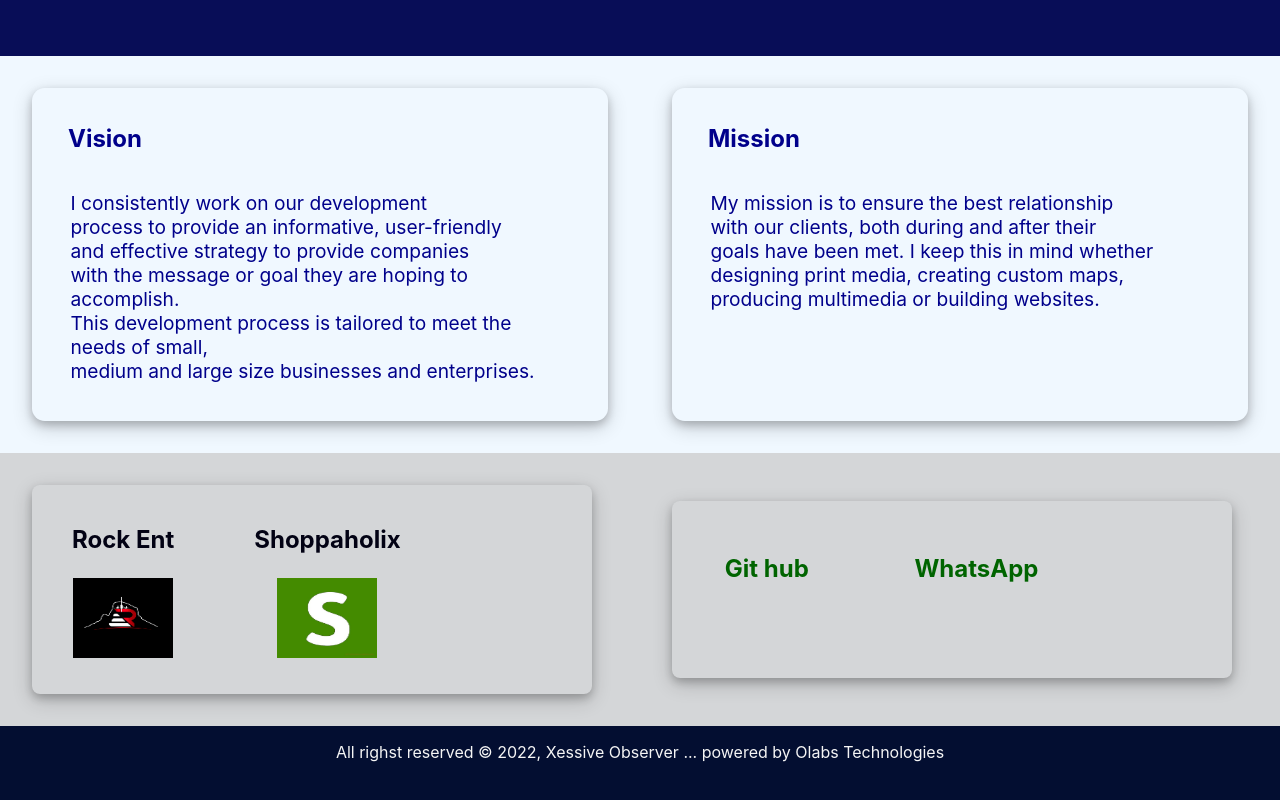
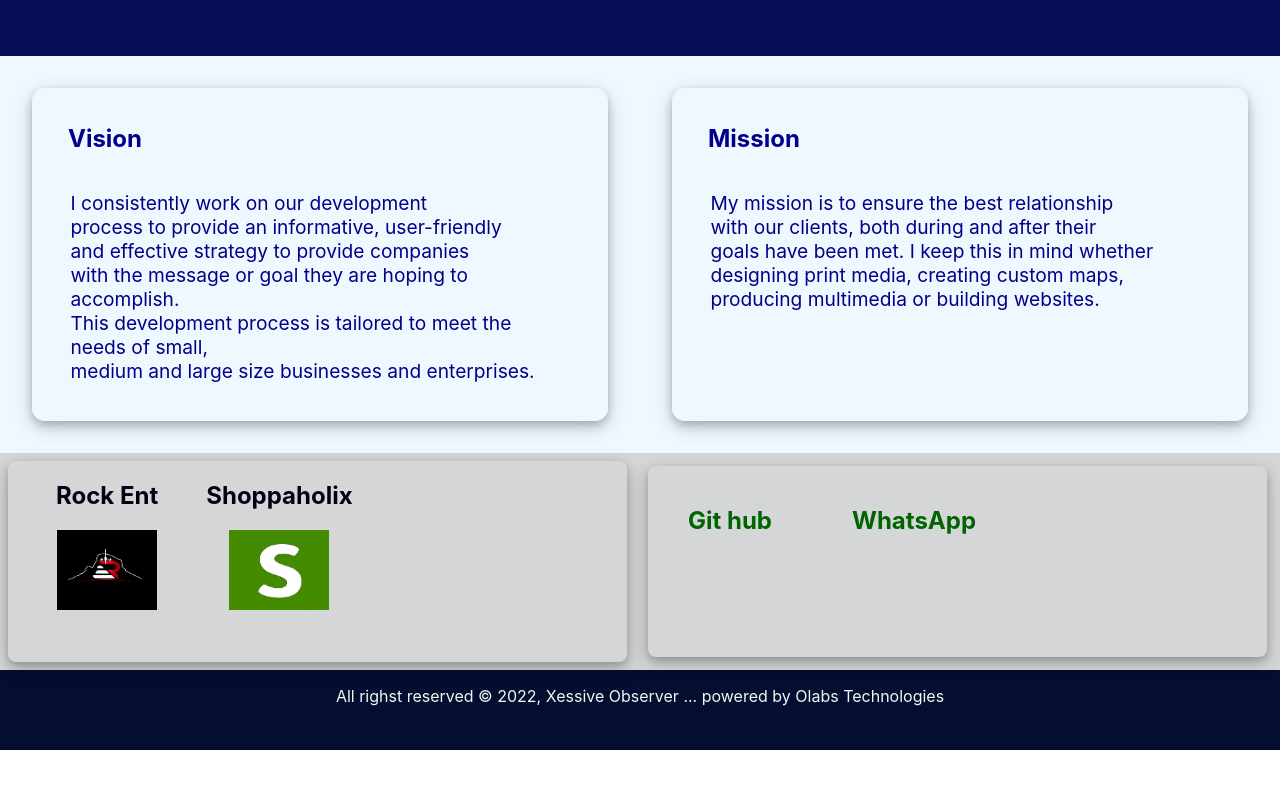
Before and after one commit to XessiveObserver/portfolio, a Next.js app: page /About/AboutIndex in a window 1280 px wide. Shown: the part 546-1346 px from the top of the page. After the commit the page ends 1296 px from the top, so only its background shows below. Built offline with nearby package versions, Linux system fonts and the light colour scheme.

Commit message:
responsiveness.

```diff
--- a/components/About/ProjectSocial.js
+++ b/components/About/ProjectSocial.js
@@ -12,8 +12,9 @@ const ProjectSocialContainer = styled.div`
 
 const ProjectContainer = styled.div`
     flex: 1;
+    text-align: center;
     display: inline-flex;
-    margin: 2em;
+    margin: 0.5em;
     border-radius: 0.5em;
     box-shadow: 0 4px 8px 0 rgba(0, 0, 0, 0.2),
      0 6px 20px 0 rgba(0, 0, 0, 0.19);
@@ -22,14 +23,14 @@ const ProjectContainer = styled.div`
 const SocialContainer = styled.div`
     flex: 1;
     display: inline-flex;
-    margin: 3em;
+    margin: 0.8em;
     border-radius: 0.5em;
     box-shadow: 0 4px 8px 0 rgba(0, 0, 0, 0.2),
      0 6px 20px 0 rgba(0, 0, 0, 0.19);
 `;
 const Media = styled.div`
     text-align: center;
-    margin: 1.8em;
+    margin: 1em;
 `;
 const MediaName = styled.div`
     font-weight: bolder;
@@ -41,16 +42,18 @@ const MediaName = styled.div`
 
 
 const Project = styled.div`
-    margin: 1em;
+    margin-left: 3em;
     text-align: center;
     align-items: center;
 `;
 const ProjectName = styled.h2`
     color: #020214;
-    margin: 1em;
+    text-align: center;
+    align-items: center;
 `;
 const ProjectImage = styled.div`
-    margin: 1em;
+    margin-bottom: 3em;
+    justify-content:center;
     &:Image{
         border-radius: 0.5em;
     }
--- a/styles/globals.css
+++ b/styles/globals.css
@@ -12,8 +12,6 @@ a {
 
 h1 {
     text-align: center;
-    display: flex;
-    flex-direction: column;
 }
 
 * {
```
